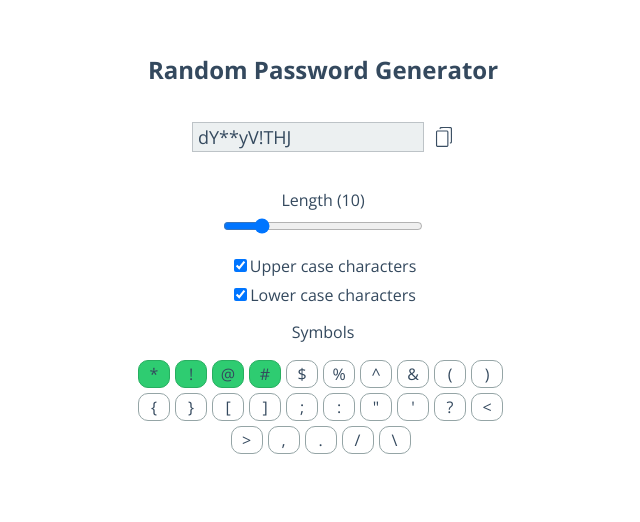
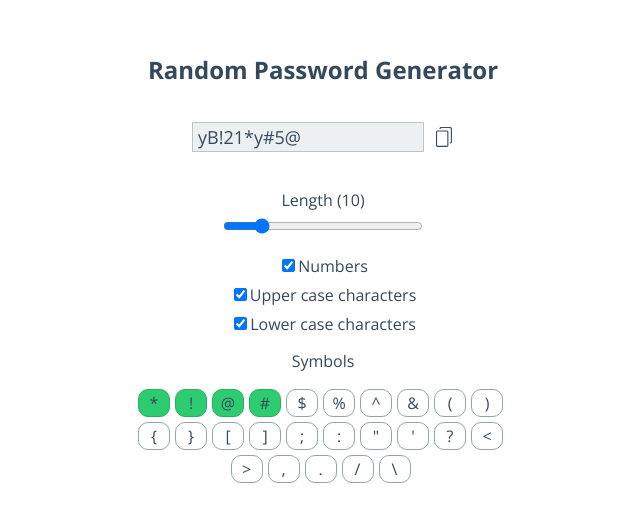
Before and after one commit to dvj1988/password-generator, a React (Vite) app: page / in a window 1280 px wide. Shown: the part 142-664 px from the top of the page, without its empty margins (317-957 px from the left). Built offline with nearby package versions, Linux system fonts and the light colour scheme.

Commit message:
Add support for numbers

```diff
--- a/src/App.tsx
+++ b/src/App.tsx
@@ -84,6 +84,10 @@ function App() {
     setConfig((prev) => ({ ...prev, lowercase: !prev.lowercase }));
   };
 
+  const onToggleNumbers = () => {
+    setConfig((prev) => ({ ...prev, numbers: !prev.numbers }));
+  };
+
   const onSymbolToggle = (symbol: string) => {
     setConfig((prev) => {
       const newSymbols = [...prev.symbols];
@@ -137,6 +141,18 @@ function App() {
       <div className={classes.textWrapper}>
         <input
           type="checkbox"
+          name="numbers"
+          id="numbers"
+          checked={config.numbers}
+          onChange={onToggleNumbers}
+        />
+        <label htmlFor="numbers" className={classes.inputLabel}>
+          Numbers
+        </label>
+      </div>
+      <div className={classes.textWrapper}>
+        <input
+          type="checkbox"
           name="uppercase"
           id="uppercase"
           checked={config.uppercase}
--- a/src/constants/index.ts
+++ b/src/constants/index.ts
@@ -56,10 +56,12 @@ export const LOWER_CASE_CHARACTERS = [
 export const UPPER_CASE_CHARACTERS = LOWER_CASE_CHARACTERS.map((character) =>
   character.toUpperCase()
 );
+export const NUMBERS = [1, 2, 3, 4, 5, 6, 7, 8, 9, 0];
 
 export const DEFAULT_CONFIG = {
   uppercase: true,
   lowercase: true,
+  numbers: true,
   symbols: [SYMBOLS[0], SYMBOLS[1], SYMBOLS[2], SYMBOLS[3]],
   length: 10,
 };
--- /dev/null
+++ b/src/types/index.ts
@@ -0,0 +1,7 @@
+export type ConfigType = {
+  uppercase: boolean;
+  lowercase: boolean;
+  numbers: boolean;
+  symbols: string[];
+  length: number;
+};
--- a/src/utils/index.ts
+++ b/src/utils/index.ts
@@ -1,16 +1,10 @@
 import {
   DEFAULT_CONFIG,
   LOWER_CASE_CHARACTERS,
-  SYMBOLS,
+  NUMBERS,
   UPPER_CASE_CHARACTERS,
 } from "../constants";
-
-type ConfigType = {
-  uppercase: boolean;
-  lowercase: boolean;
-  symbols: string[];
-  length: number;
-};
+import { ConfigType } from "../types";
 
 export const saveConfigToLocalStorage = (config: ConfigType) => {
   localStorage.setItem("config", JSON.stringify(config));
@@ -40,12 +34,8 @@ export const generateRandomPassword = ({
   lowercase,
   symbols,
   length,
-}: {
-  uppercase: boolean;
-  lowercase: boolean;
-  symbols: string[];
-  length: number;
-}) => {
+  numbers,
+}: ConfigType) => {
   const inputCharacterArrays = [];
   if (lowercase) {
     inputCharacterArrays.push(LOWER_CASE_CHARACTERS);
@@ -57,6 +47,10 @@ export const generateRandomPassword = ({
 
   if (symbols.length) {
     inputCharacterArrays.push(symbols);
+  }
+
+  if (numbers) {
+    inputCharacterArrays.push(NUMBERS);
   }
 
   if (inputCharacterArrays.length === 0) {
```
